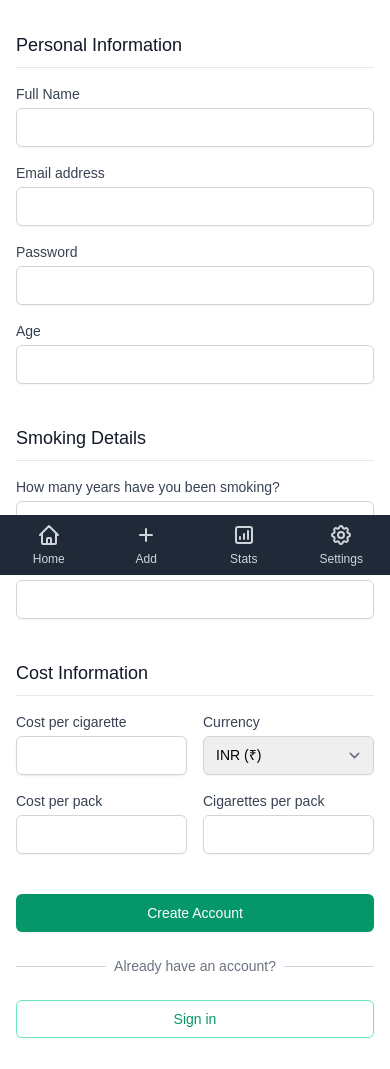
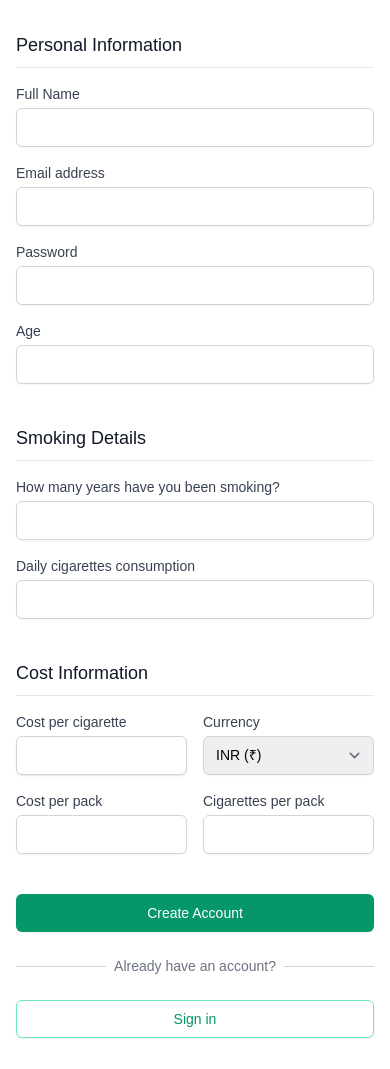
Before and after one commit to saurabhwebdev/flaskquit, a Flask app: page /signup in a window 390 px wide. Shown: the part 269-1338 px from the top of the page. Run offline with Flask 3, Linux system fonts and the light colour scheme; some libraries are stand-ins or nearby versions; some web fonts are replaced.

```diff
--- a/templates/base.html
+++ b/templates/base.html
@@ -258,37 +258,6 @@
         </div>
     </nav>
 
-    <!-- Mobile Navigation Bar -->
-    <nav class="fixed bottom-0 left-0 right-0 w-full bg-gray-800 px-0 py-2 md:hidden">
-        <div class="flex justify-between items-center w-full">
-            <a href="{{ url_for('dashboard') }}" class="flex-1 flex flex-col items-center text-gray-300 hover:text-white">
-                <svg class="w-6 h-6" fill="none" stroke="currentColor" viewBox="0 0 24 24">
-                    <path stroke-linecap="round" stroke-linejoin="round" stroke-width="2" d="M3 12l2-2m0 0l7-7 7 7M5 10v10a1 1 0 001 1h3m10-11l2 2m-2-2v10a1 1 0 01-1 1h-3m-6 0a1 1 0 001-1v-4a1 1 0 011-1h2a1 1 0 011 1v4a1 1 0 001 1m-6 0h6" />
-                </svg>
-                <span class="text-xs mt-1">Home</span>
-            </a>
-            <a href="{{ url_for('add_cigarette') }}" class="flex-1 flex flex-col items-center text-gray-300 hover:text-white">
-                <svg class="w-6 h-6" fill="none" stroke="currentColor" viewBox="0 0 24 24">
-                    <path stroke-linecap="round" stroke-linejoin="round" stroke-width="2" d="M12 6v6m0 0v6m0-6h6m-6 0H6" />
-                </svg>
-                <span class="text-xs mt-1">Add</span>
-            </a>
-            <a href="#" class="flex-1 flex flex-col items-center text-gray-300 hover:text-white">
-                <svg class="w-6 h-6" fill="none" stroke="currentColor" viewBox="0 0 24 24">
-                    <path stroke-linecap="round" stroke-linejoin="round" stroke-width="2" d="M16 8v8m-4-5v5m-4-2v2m-2 4h12a2 2 0 002-2V6a2 2 0 00-2-2H6a2 2 0 00-2 2v12a2 2 0 002 2z" />
-                </svg>
-                <span class="text-xs mt-1">Stats</span>
-            </a>
-            <a href="#" class="flex-1 flex flex-col items-center text-gray-300 hover:text-white">
-                <svg class="w-6 h-6" fill="none" stroke="currentColor" viewBox="0 0 24 24">
-                    <path stroke-linecap="round" stroke-linejoin="round" stroke-width="2" d="M10.325 4.317c.426-1.756 2.924-1.756 3.35 0a1.724 1.724 0 002.573 1.066c1.543-.94 3.31.826 2.37 2.37a1.724 1.724 0 001.065 2.572c1.756.426 1.756 2.924 0 3.35a1.724 1.724 0 00-1.066 2.573c.94 1.543-.826 3.31-2.37 2.37a1.724 1.724 0 00-2.572 1.065c-.426 1.756-2.924 1.756-3.35 0a1.724 1.724 0 00-2.573-1.066c-1.543.94-3.31-.826-2.37-2.37a1.724 1.724 0 00-1.065-2.572c-1.756-.426-1.756-2.924 0-3.35a1.724 1.724 0 001.066-2.573c-.94-1.543.826-3.31 2.37-2.37.996.608 2.296.07 2.572-1.065z" />
-                    <path stroke-linecap="round" stroke-linejoin="round" stroke-width="2" d="M15 12a3 3 0 11-6 0 3 3 0 016 0z" />
-                </svg>
-                <span class="text-xs mt-1">Settings</span>
-            </a>
-        </div>
-    </nav>
-
     <main class="max-w-7xl mx-auto py-6 sm:px-6 lg:px-8 flex-grow">
         {% with messages = get_flashed_messages(with_categories=true) %}
             {% if messages %}
```
